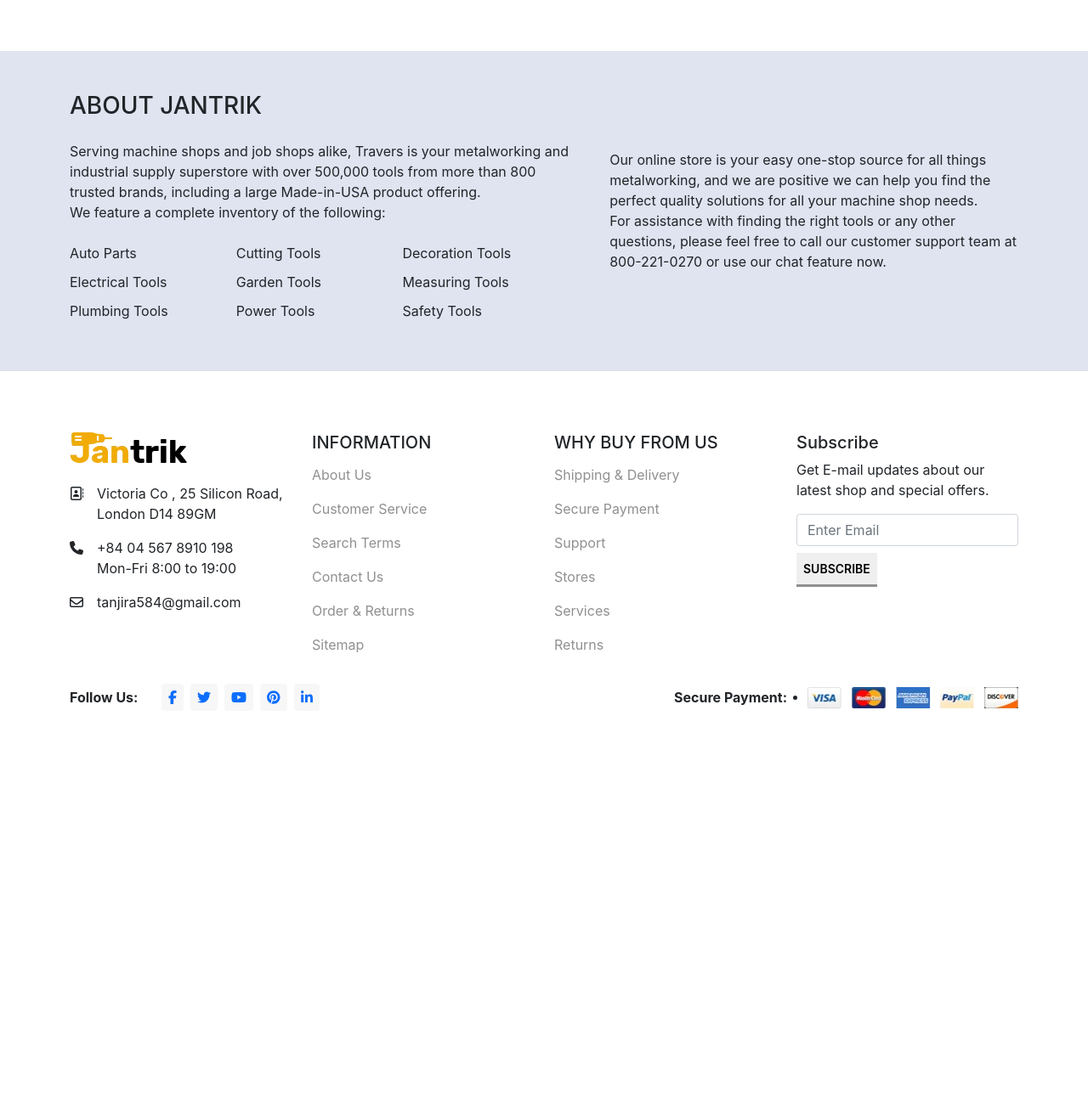
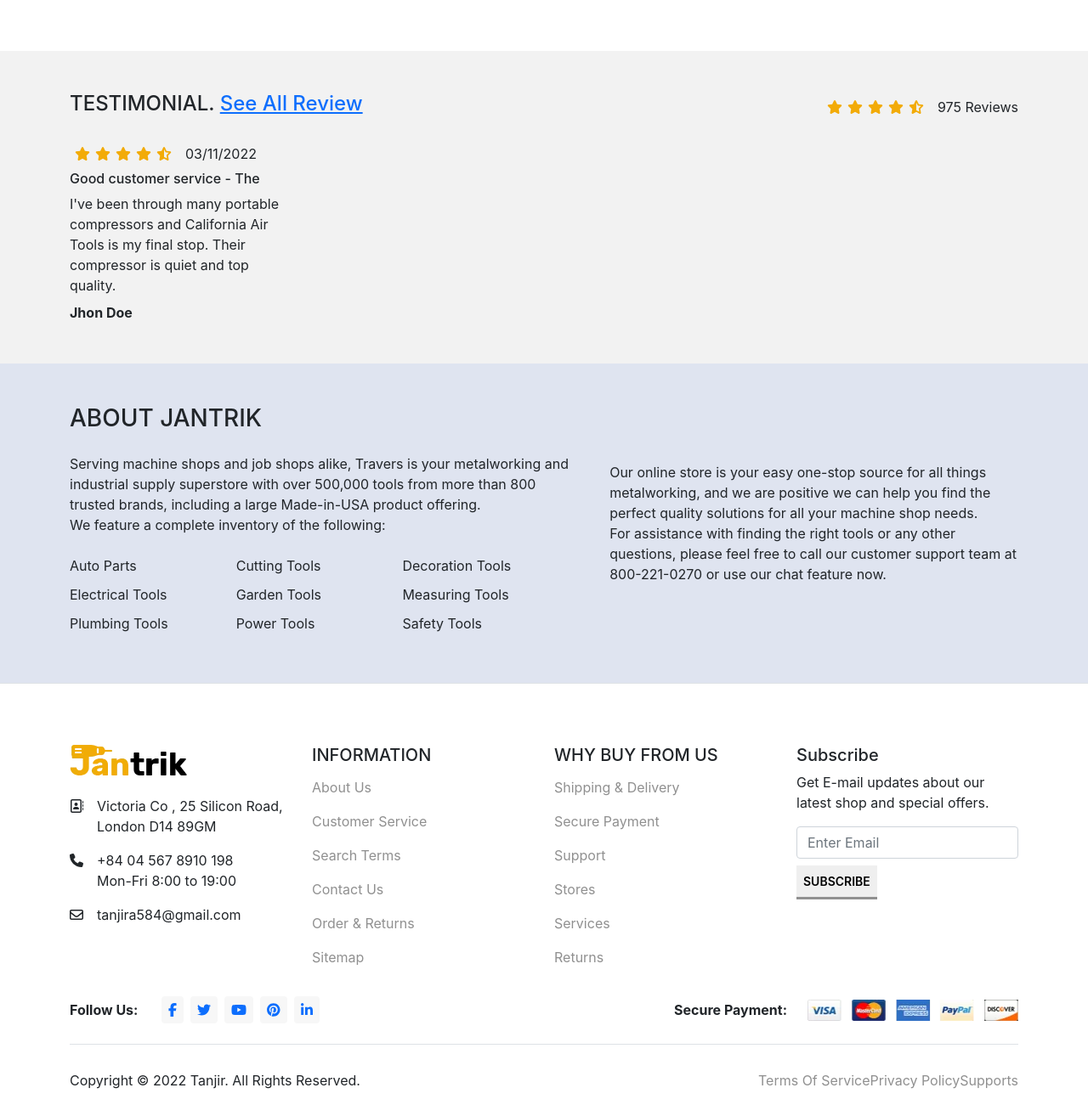
Before and after one commit to tanjira584/jantrik-client-app, a React (Create React App) app: page / in a window 1280 px wide. Shown: the part 782-2096 px from the top of the page at 85% size. Before the commit the page ends 1643 px from the top, so only its background shows below. Built offline with nearby package versions, Linux system fonts and the light colour scheme; the HTML template or start-up script is replaced by a standard one.

Commit message:
banner section added on home page

```diff
--- a/src/Components/Pages/Home/Home.js
+++ b/src/Components/Pages/Home/Home.js
@@ -4,6 +4,7 @@ import Header from "../../Share/Header/Header";
 import Summery from "../../Share/Summery/Summery";
 import CompanyBanner from "./CompanyBanner";
 import "./Home.css";
+import Reviews from "./Reviews";
 
 const Home = () => {
     return (
@@ -11,6 +12,7 @@ const Home = () => {
             <Header></Header>
             <CompanyBanner></CompanyBanner>
             <div style={{ width: "100%", height: "500px" }}></div>
+            <Reviews></Reviews>
             <Summery></Summery>
             <Footer></Footer>
         </div>
--- /dev/null
+++ b/src/Components/Pages/Home/Reviews.css
@@ -0,0 +1,7 @@
+.star-list li {
+    display: inline;
+    margin-left: 6px;
+}
+.star-list li .icon {
+    color: #f2ab08;
+}
--- /dev/null
+++ b/src/Components/Pages/Home/Reviews.js
@@ -0,0 +1,107 @@
+import React from "react";
+import { Link } from "react-router-dom";
+import "./Reviews.css";
+import { FontAwesomeIcon } from "@fortawesome/react-fontawesome";
+import { faStar, faStarHalfStroke } from "@fortawesome/free-solid-svg-icons";
+
+const Reviews = () => {
+    return (
+        <div className="py-5" style={{ backgroundColor: "#F2F2F2" }}>
+            <div className="container-md">
+                <div className="section-info d-flex align-items-center justify-content-between mb-4">
+                    <div>
+                        <h4>
+                            TESTIMONIAL.{" "}
+                            <Link to="/review">See All Review</Link>
+                        </h4>
+                    </div>
+                    <div className="d-flex align-items-center justify-content-between">
+                        <ul className="m-0 p-0 star-list">
+                            <li>
+                                <FontAwesomeIcon
+                                    className="icon"
+                                    icon={faStar}
+                                ></FontAwesomeIcon>
+                            </li>
+                            <li>
+                                <FontAwesomeIcon
+                                    className="icon"
+                                    icon={faStar}
+                                ></FontAwesomeIcon>
+                            </li>
+                            <li>
+                                <FontAwesomeIcon
+                                    className="icon"
+                                    icon={faStar}
+                                ></FontAwesomeIcon>
+                            </li>
+                            <li>
+                                <FontAwesomeIcon
+                                    className="icon"
+                                    icon={faStar}
+                                ></FontAwesomeIcon>
+                            </li>
+                            <li>
+                                <FontAwesomeIcon
+                                    className="icon"
+                                    icon={faStarHalfStroke}
+                                ></FontAwesomeIcon>
+                            </li>
+                        </ul>
+                        <span className="ms-3">975 Reviews</span>
+                    </div>
+                </div>
+                <div className="row">
+                    <div className="col-md-3">
+                        <div className="review">
+                            <div className="d-flex aligin-items-center mb-2">
+                                <ul className="m-0 p-0 star-list">
+                                    <li>
+                                        <FontAwesomeIcon
+                                            className="icon"
+                                            icon={faStar}
+                                        ></FontAwesomeIcon>
+                                    </li>
+                                    <li>
+                                        <FontAwesomeIcon
+                                            className="icon"
+                                            icon={faStar}
+                                        ></FontAwesomeIcon>
+                                    </li>
+                                    <li>
+                                        <FontAwesomeIcon
+                                            className="icon"
+                                            icon={faStar}
+                                        ></FontAwesomeIcon>
+                                    </li>
+                                    <li>
+                                        <FontAwesomeIcon
+                                            className="icon"
+                                            icon={faStar}
+                                        ></FontAwesomeIcon>
+                                    </li>
+                                    <li>
+                                        <FontAwesomeIcon
+                                            className="icon"
+                                            icon={faStarHalfStroke}
+                                        ></FontAwesomeIcon>
+                                    </li>
+                                </ul>
+                                <span className="ms-3">03/11/2022</span>
+                            </div>
+                            <h6>Good customer service - The</h6>
+                            <p className="mb-2">
+                                I've been through many portable compressors and
+                                California Air Tools is my final stop. Their
+                                compressor is quiet and top quality.
+                            </p>
+                            <span className="fw-bold text-mute">Jhon Doe</span>
+                        </div>
+                    </div>
+                </div>
+            </div>
+        </div>
+    );
+};
+
+export default Reviews;
--- a/src/Components/Share/Footer/Footer.js
+++ b/src/Components/Share/Footer/Footer.js
@@ -201,6 +201,31 @@ const Footer = () => {
                     </div>
                 </div>
             </footer>
+            <footer className="footer-bottom  ">
+                <div className="container-md">
+                    <div className="d-flex align-items-center justify-content-between border-top py-4">
+                        <div>
+                            <p className="m-0">
+                                Copyright &copy; 2022 Tanjir. All Rights
+                                Reserved.
+                            </p>
+                        </div>
+                        <div>
+                            <ul className="footer-terms">
+                                <li>
+                                    <a href=" ">Terms of Service</a>
+                                </li>
+                                <li>
+                                    <a href=" ">Privacy Policy</a>
+                                </li>
+                                <li>
+                                    <a href=" ">Supports</a>
+                                </li>
+                            </ul>
+                        </div>
+                    </div>
+                </div>
+            </footer>
         </div>
     );
 };
--- a/src/Components/Share/Header/Header.css
+++ b/src/Components/Share/Header/Header.css
@@ -41,8 +41,8 @@
     transition-duration: 0.45s;
     transition-timing-function: cubic-bezier(0.4, 0, 0.2, 1);
 }
-/* ul {
+ul {
     list-style: none;
     margin: 0;
     padding: 0;
-} */
+}
```
